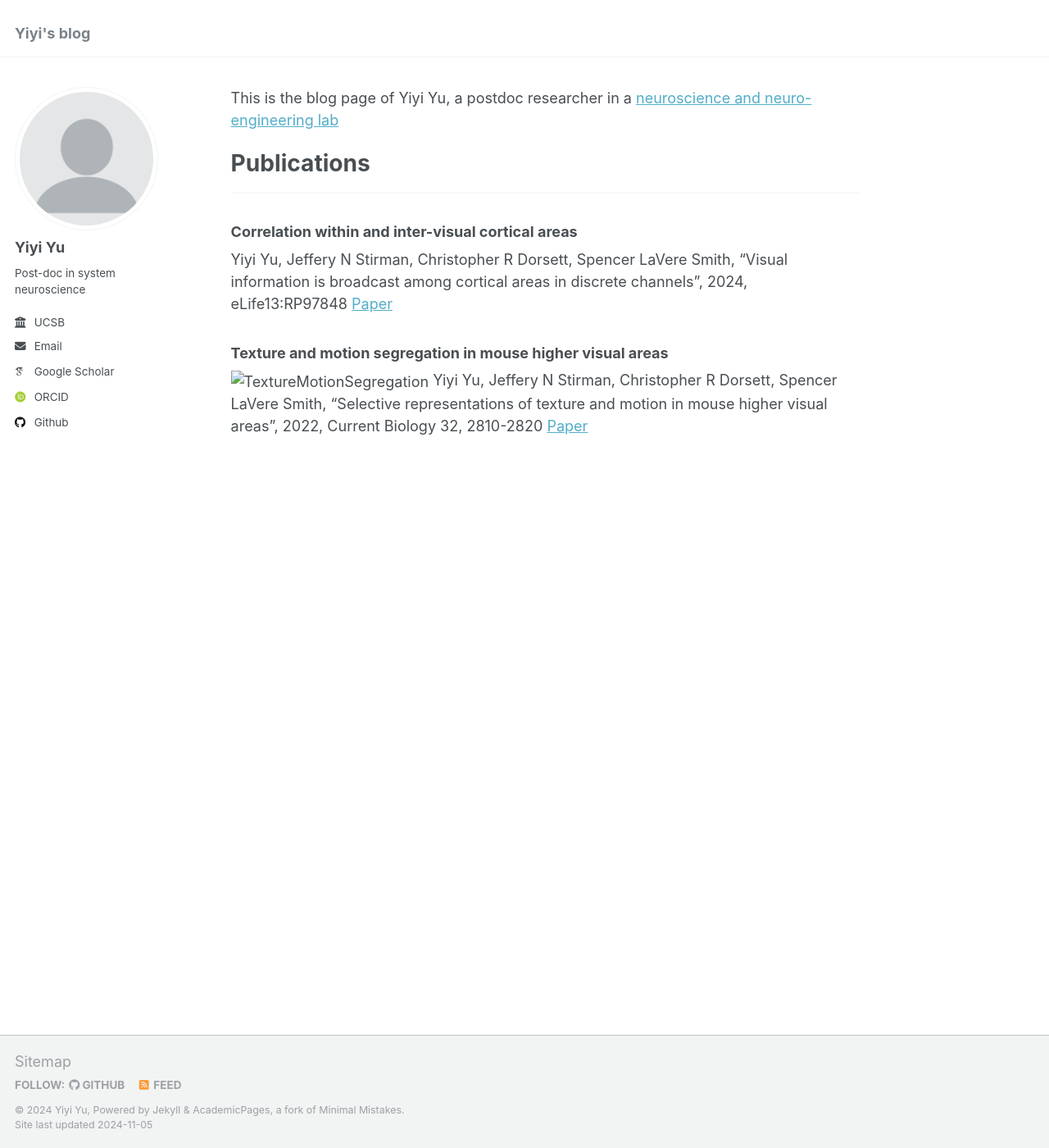
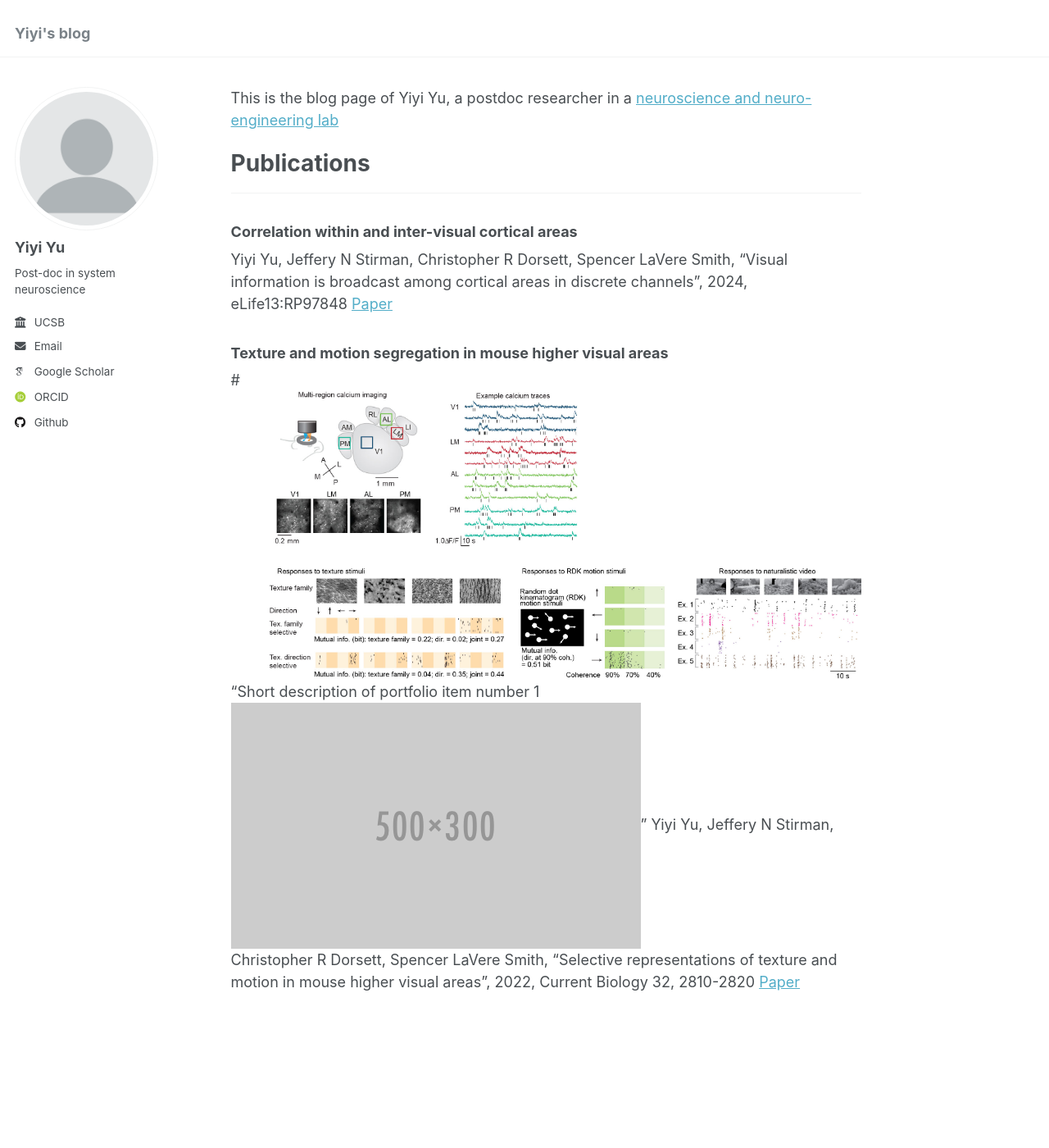
Before and after one commit to yuyiyi/yuyiyi.github.io, a Jekyll site: the page built from _pages/about.md, in a window 1280 px wide and 1400 px high. Shown: the whole window at 82% size. Built offline with Jekyll 4.4.1, drawn with Linux system fonts in a browser that asks for light colours; some web fonts are replaced.

Commit message:
Update about.md

```diff
--- a/_pages/about.md
+++ b/_pages/about.md
@@ -22,6 +22,7 @@ Yiyi Yu, Jeffery N Stirman, Christopher R Dorsett, Spencer LaVere Smith, "Visual
 
 ### Texture and motion segregation in mouse higher visual areas
 
-![TextureMotionSegregation](/_pages/images/TextureMotionSegregation_summary.jpg)
+#![TextureMotionSegregation](/images/TextureMotionSegregation_summary.jpg)
+"Short description of portfolio item number 1<br/><img src='/images/500x300.png'>"
 Yiyi Yu, Jeffery N Stirman, Christopher R Dorsett, Spencer LaVere Smith, "Selective representations of texture and motion in mouse higher visual areas", 2022, Current Biology 32, 2810-2820
 [Paper](https://www.cell.com/current-biology/pdf/S0960-9822(22)00730-8.pdf)
```
